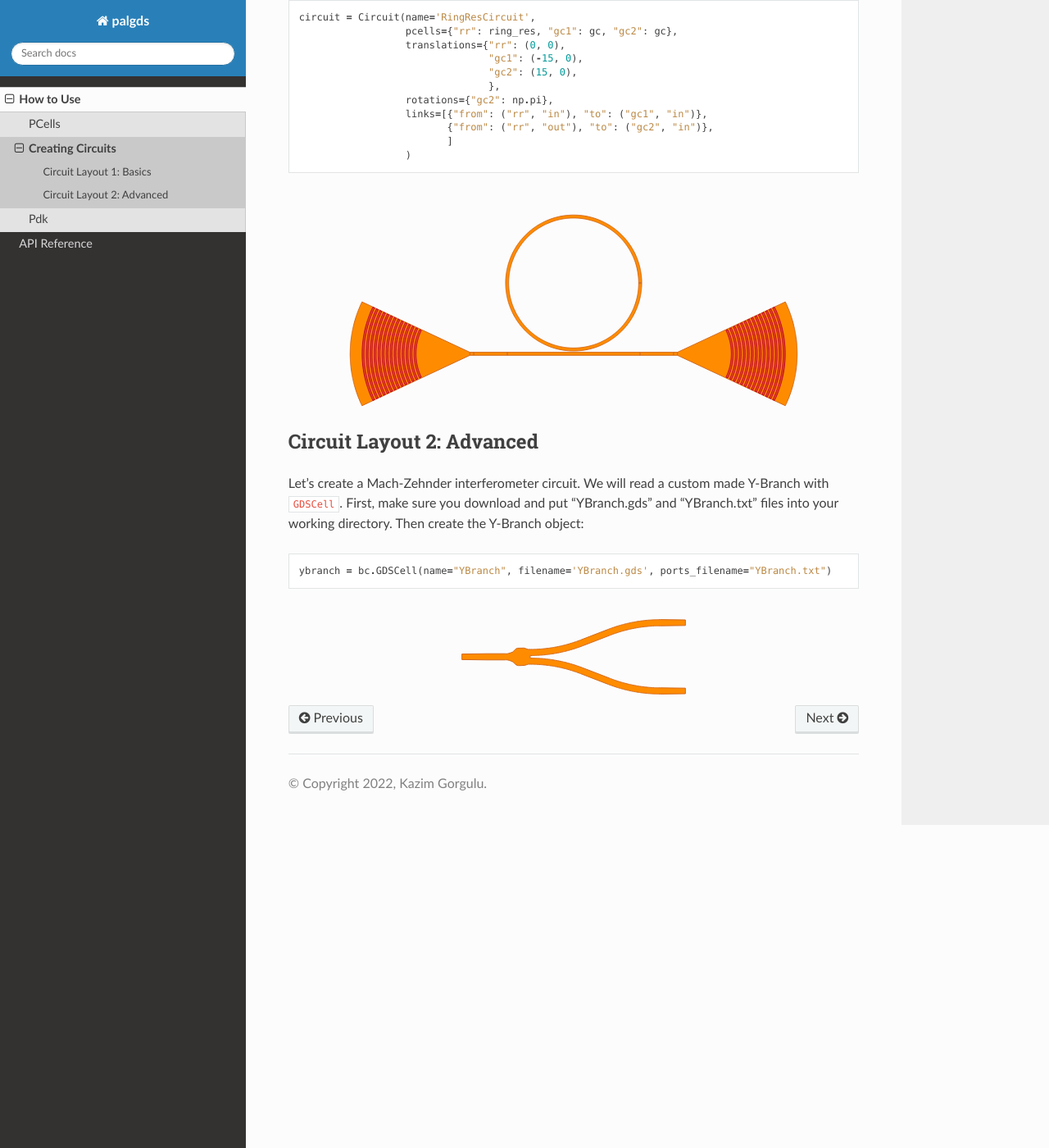
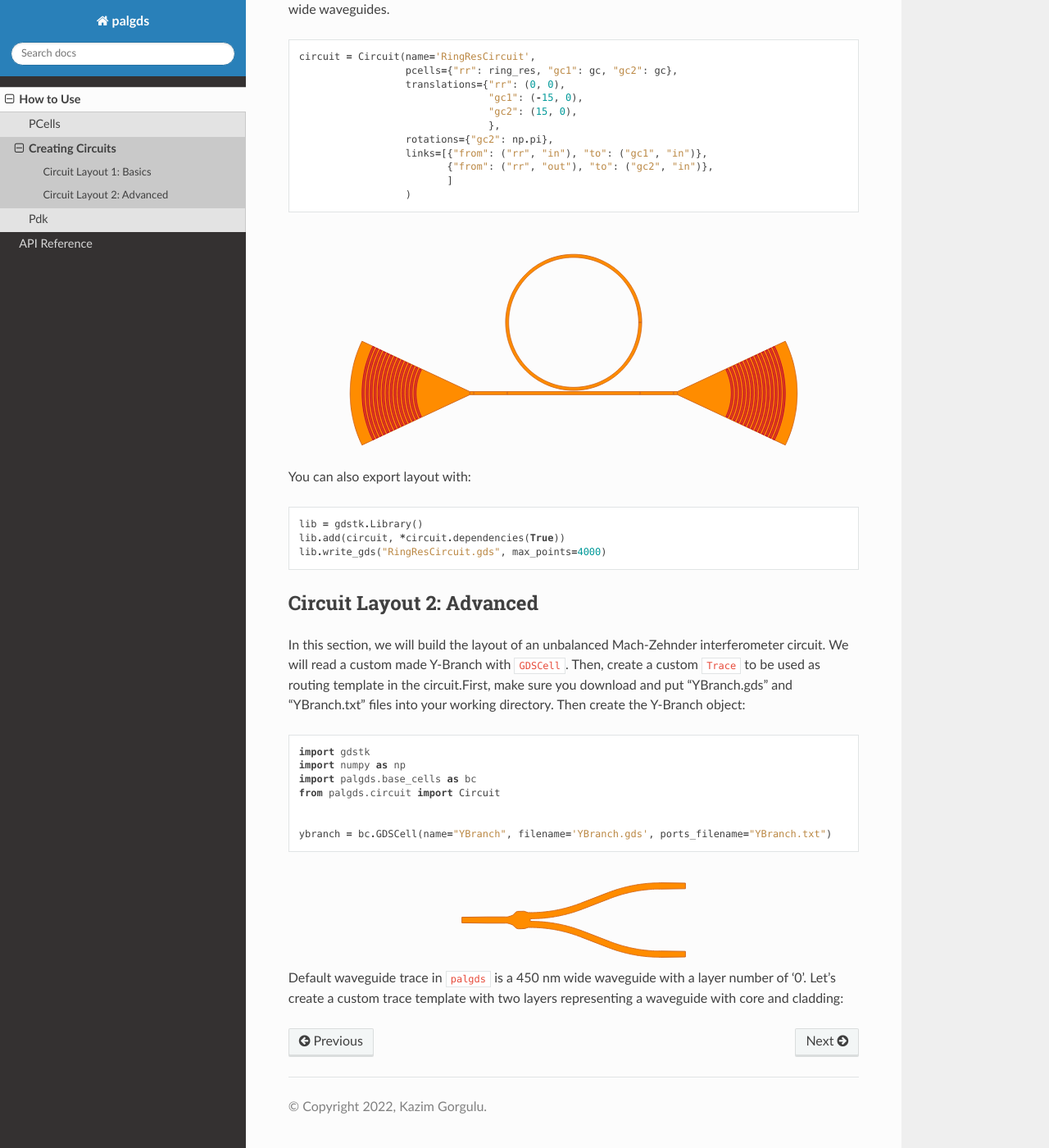
Before and after one commit to kazimgorgulu/pal-gds, a Sphinx documentation site: the page built from docs/circuit.rst, in a window 1280 px wide and 1400 px high, scrolled down 832 px. Shown: the whole window at 82% size. Built offline with Sphinx 7.4.7 and the Read the Docs theme 2.0.0, drawn with Linux system fonts in a browser that asks for light colours; some of the changed text lies outside the part shown.

Commit message:
docs: Circuit layout

```diff
--- a/docs/circuit.rst
+++ b/docs/circuit.rst
@@ -2,7 +2,7 @@ Creating Circuits
 -----------------
 
 
-``Circuit`` class in palgds is used for creating automated layouts of complex photonic circuits.
+``Circuit`` class in ``palgds`` is used for creating automated layouts of complex photonic circuits.
 The designer provides the individidual components and the links between their ports. The optical or
 electrical routes automatically generated in ``Circuit`` class.
 
@@ -36,7 +36,7 @@ file into your working directory. Here, we are manually providing the port of th
 
 Now, we will create the circuit using these components. Here, ``pcells`` is the dict of cells that compose the circuit. ``translation`` (default: ``(0, 0)``) and
 ``rotation`` (default: ``0`` in radians) are transformations of individual components. Connections between ports are provided
-with ``links``.
+with ``links``. Waveguide routes between the connected ports will be created with default trace with 450 nm wide waveguides.
 
 .. literalinclude:: _tutorial/example1.py
     :start-at: circuit = Circuit(name='RingResCircuit',
@@ -47,18 +47,38 @@ with ``links``.
     :align: center
 
 
+You can also export layout with:
+
+.. code-block:: python
+
+    lib = gdstk.Library()
+    lib.add(circuit, *circuit.dependencies(True))
+    lib.write_gds("RingResCircuit.gds", max_points=4000)
+
+
 
 Circuit Layout 2: Advanced
 ************************************
 
-Let's create a Mach-Zehnder interferometer circuit. We will read a custom made Y-Branch with ``GDSCell``.
-First, make sure you download and put "YBranch.gds" and "YBranch.txt" files into your working directory. Then
-create the Y-Branch object:
+In this section, we will build the layout of an unbalanced Mach-Zehnder interferometer circuit. We will read a
+custom made Y-Branch with ``GDSCell``. Then, create a custom ``Trace`` to be used as routing template in the
+circuit.First, make sure you download and put "YBranch.gds" and "YBranch.txt" files into your working
+directory. Then create the Y-Branch object:
 
 .. code-block:: python
+
+    import gdstk
+    import numpy as np
+    import palgds.base_cells as bc
+    from palgds.circuit import Circuit
+
 
     ybranch = bc.GDSCell(name="YBranch", filename='YBranch.gds', ports_filename="YBranch.txt")
 
 
 .. image:: _tutorial/YBranch.svg
     :align: center
+
+
+Default waveguide trace in ``palgds`` is a 450 nm wide waveguide with a layer number of '0'. Let's create
+a custom trace template with two layers representing a waveguide with core and cladding:
```
Also changed, not shown: 1 other file.
